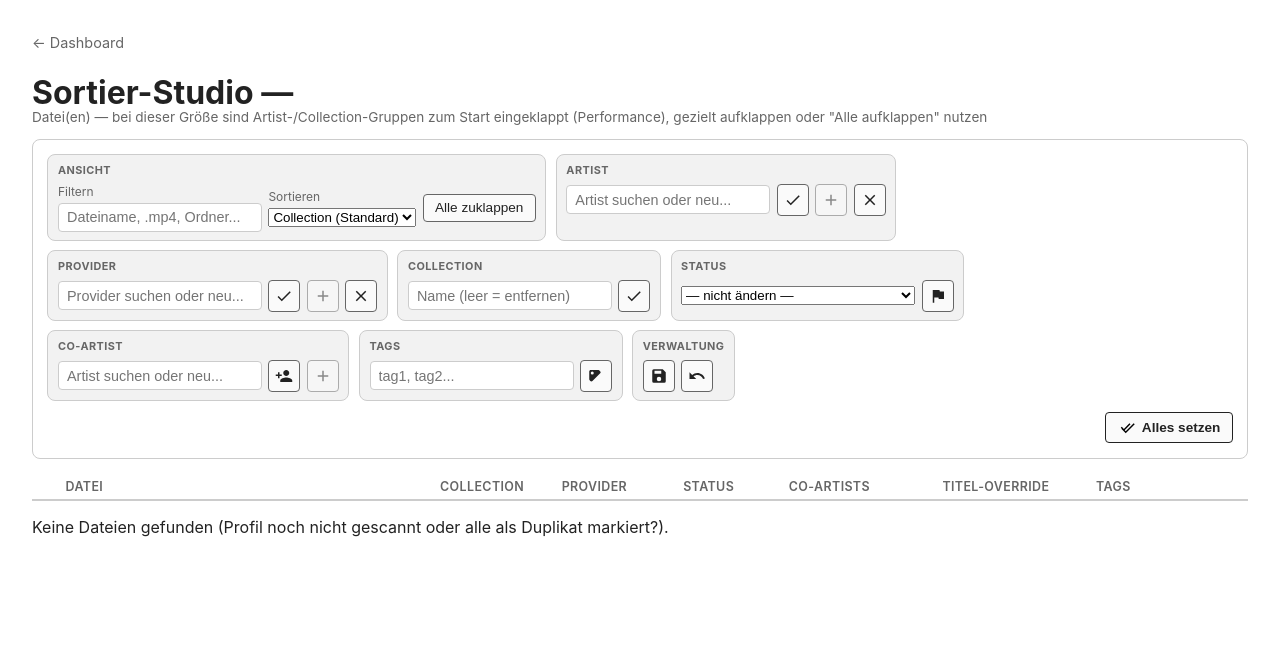
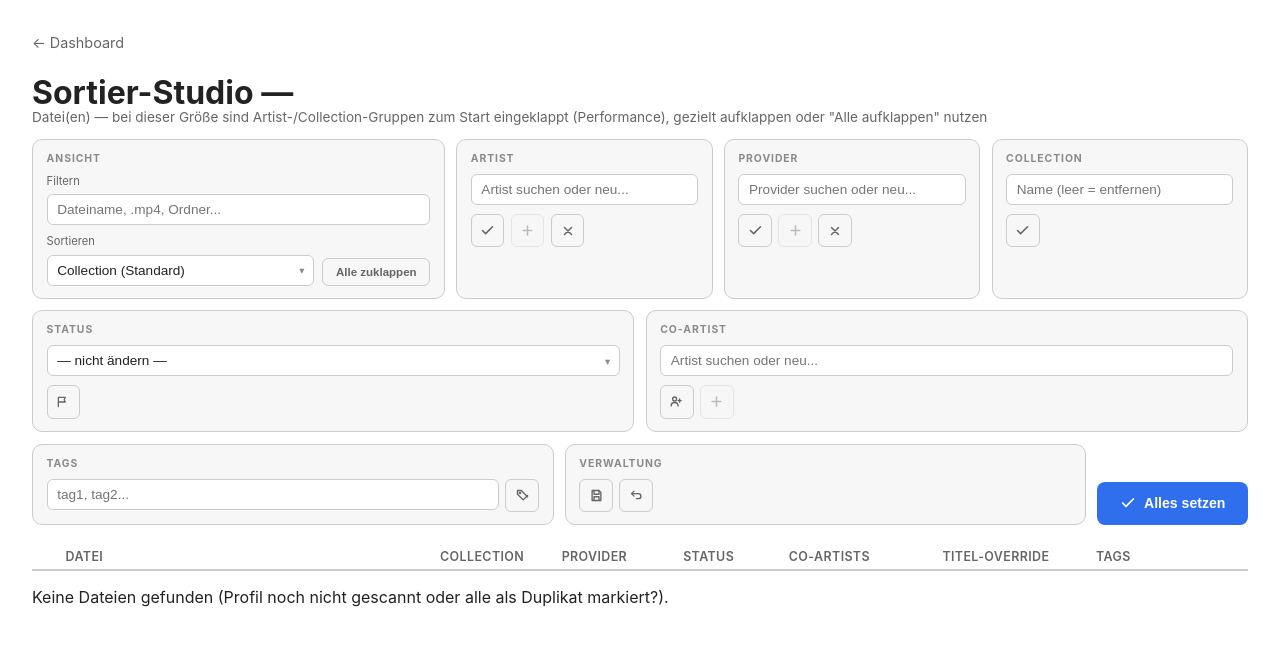
Before and after one commit to BBBensn/AFSS-Tool, a Flask app: template afss/sort_web/templates/sort_index.html in a window 1280 px wide. Shown: the top 646 px of the page. Run offline with Flask 3, Linux system fonts and the light colour scheme; the template is opened without the code that fills it, so the values that code supplies are empty.

Commit message:
v1.13.0: blueprint-wide error safety net, toolbox redesign from design spec
The v1.12.0 try/excepts cover the action logic but not a failure in
_render_page() itself (e.g. after a successful mutation) - add a
blueprint-wide errorhandler so nothing in /sort/* can still fall through
to a bare 500. /search now fails soft to an empty JSON list instead of an
HTML error page. Stress-tested against ~16k synthetic items across 4
profiles with unicode, quotes/commas in titles and collection names, newly
created entities, and JSON-only artists - no reproducible crash found.

Toolbox rebuilt from a design mockup the user provided: two-row layout
(main filters, then Tags/Verwaltung + a prominent "Alles setzen" sharing a
row), consistent stroke-icon set replacing the filled Material icons,
input fields stacked above their icon buttons, custom select chevrons.

```diff
--- a/afss/sort_web/templates/sort_index.html
+++ b/afss/sort_web/templates/sort_index.html
@@ -10,6 +10,10 @@
     --th-bg: #f2f2f2; --btn-bg: #fafafa; --btn-hover: #eeeeee;
     --flash-ok-bg: #e6f6e6; --flash-ok-border: #99cc99;
     --flash-error-bg: #fdecea; --flash-error-border: #ee9999;
+    --card-bg: #f7f7f8; --input-bg: #ffffff; --border-hover: #b3b3b3; --text-faint: #8a8a8a;
+    --accent: #2f6fed; --accent-soft: rgba(47,111,237,0.12); --accent-border: rgba(47,111,237,0.5);
+    --danger: #cc3333; --danger-soft: rgba(204,51,51,0.1); --danger-border: rgba(204,51,51,0.5);
+    --accent-contrast: #ffffff;
   }
   @media (prefers-color-scheme: dark) {
     :root {
@@ -17,6 +21,10 @@
       --th-bg: #2a2a2c; --btn-bg: #2f2f31; --btn-hover: #3a3a3c;
       --flash-ok-bg: #123320; --flash-ok-border: #2e7d4f;
       --flash-error-bg: #3a1f1f; --flash-error-border: #a94442;
+      --card-bg: #262628; --input-bg: #18181a; --border-hover: #55555a; --text-faint: #7d7d80;
+      --accent: #5b9dff; --accent-soft: rgba(91,157,255,0.16); --accent-border: rgba(91,157,255,0.55);
+      --danger: #ff6b6b; --danger-soft: rgba(255,107,107,0.14); --danger-border: rgba(255,107,107,0.55);
+      --accent-contrast: #10151f;
     }
   }
   * { box-sizing: border-box; }
@@ -29,34 +37,50 @@
   .flash-error { background: var(--flash-error-bg); border: 1px solid var(--flash-error-border); }
 
   .toolbar {
-    position: sticky; top: 0; background: var(--bg); border: 1px solid var(--border); border-radius: 8px;
-    padding: 0.9rem; margin-bottom: 1rem; display: flex; flex-direction: column; gap: 0.7rem; z-index: 5;
+    position: sticky; top: 0; background: var(--bg); padding-bottom: 0.6rem; margin-bottom: 0.6rem;
+    display: flex; flex-direction: column; gap: 0.75rem; z-index: 5;
   }
-  .tool-groups { display: flex; flex-wrap: wrap; gap: 0.6rem; align-items: stretch; }
+  .tool-groups, .tool-groups-bottom-left { display: flex; flex-wrap: wrap; gap: 0.7rem; align-items: stretch; }
+  .tool-groups-bottom { display: flex; flex-wrap: wrap; gap: 0.7rem; justify-content: space-between; align-items: flex-end; }
+  .tool-groups-bottom-left { flex: 1 1 auto; }
   .tool-group {
-    display: flex; flex-direction: column; gap: 0.4rem; border: 1px solid var(--border); border-radius: 8px;
-    background: var(--th-bg); padding: 0.5rem 0.6rem;
+    display: flex; flex-direction: column; gap: 0.55rem; border: 1px solid var(--border); border-radius: 10px;
+    background: var(--card-bg); padding: 0.75rem 0.85rem; flex: 1 1 220px; min-width: 0;
   }
-  .tool-group-label { font-size: 0.68rem; text-transform: uppercase; letter-spacing: 0.04em; color: var(--muted); font-weight: 700; }
-  .tool-group-row { display: flex; flex-wrap: wrap; gap: 0.4rem; align-items: center; }
-  .toolbar .field { display: flex; flex-direction: column; gap: 0.25rem; position: relative; }
-  .toolbar label { font-size: 0.75rem; color: var(--muted); }
-  .checkbox-pill { display: flex; align-items: center; gap: 0.3rem; font-size: 0.82rem; color: var(--fg);
-    border: 1px solid var(--border); border-radius: 999px; padding: 0.15rem 0.55rem; background: var(--bg); }
-  input[type=text] { padding: 0.35rem 0.5rem; background: var(--bg); color: var(--fg); border: 1px solid var(--border);
-    border-radius: 4px; font-size: 0.9rem; }
-  button { padding: 0.35rem 0.7rem; cursor: pointer; border: 1px solid var(--muted); border-radius: 4px;
-    background: var(--btn-bg); color: var(--fg); font-size: 0.85rem; }
-  button:hover { background: var(--btn-hover); }
-  button:disabled { opacity: 0.5; cursor: default; }
-  .text-btn { white-space: nowrap; }
-  .icon-btn { display: inline-flex; align-items: center; justify-content: center; width: 2rem; height: 2rem;
-    padding: 0; flex: none; }
-  .icon-btn svg { fill: currentColor; }
-  .icon-btn-create:not(:disabled):hover { background: var(--flash-ok-bg); border-color: var(--flash-ok-border); }
-  .icon-btn-danger:not(:disabled):hover { background: var(--flash-error-bg); border-color: var(--flash-error-border); }
+  .tool-group-wide { flex: 2 1 340px; }
+  .tool-group-label { font-size: 0.65rem; text-transform: uppercase; letter-spacing: 0.09em; color: var(--text-faint); font-weight: 700; }
+  .tool-sublabel { font-size: 0.7rem; color: var(--muted); margin-bottom: 0.15rem; }
+  .tool-field-row { display: flex; flex-direction: column; gap: 0.25rem; position: relative; }
+  .tool-inner-row { display: flex; gap: 0.5rem; align-items: flex-end; }
+  .tool-inner-row .tool-field-row { flex: 1; min-width: 0; }
+  .btn-row { display: flex; flex-wrap: wrap; gap: 0.4rem; }
+  .btn-row .tool-field-row { flex: 1; min-width: 0; position: relative; }
+  .checkbox-pill { display: flex; align-items: center; gap: 0.35rem; font-size: 0.78rem; color: var(--fg);
+    font-family: ui-monospace, SFMono-Regular, Menlo, Consolas, monospace;
+    border: 1px solid var(--border); border-radius: 999px; padding: 0.25rem 0.6rem 0.25rem 0.5rem; background: var(--input-bg); }
+  .checkbox-pill input[type=checkbox] { accent-color: var(--accent); width: 13px; height: 13px; cursor: pointer; }
+  .checkbox-pill.checked { background: var(--accent-soft); border-color: var(--accent-border); }
+  .chip-row { display: flex; flex-wrap: wrap; gap: 0.35rem; }
+  input[type=text] { width: 100%; padding: 0.45rem 0.6rem; background: var(--input-bg); color: var(--fg); border: 1px solid var(--border);
+    border-radius: 6px; font-size: 0.85rem; outline: none; }
+  .select-wrap { position: relative; display: flex; }
+  select { appearance: none; -webkit-appearance: none; width: 100%; padding: 0.45rem 1.7rem 0.45rem 0.6rem;
+    background: var(--input-bg); color: var(--fg); border: 1px solid var(--border); border-radius: 6px; font-size: 0.85rem; outline: none; }
+  .select-chevron { position: absolute; right: 0.6rem; top: 50%; transform: translateY(-50%); font-size: 0.65rem;
+    color: var(--text-faint); pointer-events: none; }
+  button { padding: 0.35rem 0.7rem; cursor: pointer; border: 1px solid var(--border); border-radius: 6px;
+    background: transparent; color: var(--fg); font-size: 0.85rem; }
+  button:disabled { opacity: 0.4; cursor: default; }
+  .ghost-btn { padding: 0.45rem 0.8rem; color: var(--muted); font-size: 0.72rem; font-weight: 600; white-space: nowrap; }
+  .ghost-btn:hover { background: var(--input-bg); color: var(--fg); border-color: var(--border-hover); }
+  .icon-btn { display: inline-flex; align-items: center; justify-content: center; width: 2.1rem; height: 2.1rem;
+    padding: 0; flex: none; color: var(--muted); }
+  .icon-btn:not(:disabled):hover { color: var(--accent); border-color: var(--accent-border); background: var(--accent-soft); }
+  .icon-btn-danger:not(:disabled):hover { color: var(--danger); border-color: var(--danger-border); background: var(--danger-soft); }
   .toolbar-footer { display: flex; justify-content: flex-end; }
-  .primary-btn { display: inline-flex; align-items: center; gap: 0.4rem; font-weight: 700; border-color: var(--fg); }
+  .primary-btn { display: inline-flex; align-items: center; gap: 0.5rem; padding: 0.8rem 1.35rem; border-radius: 8px;
+    border: 1px solid transparent; background: var(--accent); color: var(--accent-contrast); font-weight: 700; font-size: 0.88rem; white-space: nowrap; }
+  .primary-btn:hover { filter: brightness(1.08); }
   .search-results { position: absolute; top: 100%; left: 0; right: 0; background: var(--bg); border: 1px solid var(--border);
     border-radius: 4px; max-height: 10rem; overflow-y: auto; display: none; z-index: 10; }
   .search-results div { padding: 0.3rem 0.5rem; cursor: pointer; }
@@ -91,27 +115,25 @@
 </style>
 </head>
 <body>
-{% macro icon(name) -%}
+{% macro icon(name, size=15) -%}
 {%- if name == 'check' -%}
-<svg viewBox="0 0 24 24" width="18" height="18" aria-hidden="true"><path d="M9 16.2 4.8 12l-1.4 1.4L9 19 21 7l-1.4-1.4z"/></svg>
+<svg width="{{ size }}" height="{{ size }}" viewBox="0 0 24 24" fill="none" stroke="currentColor" stroke-width="2.5" stroke-linecap="round" stroke-linejoin="round" aria-hidden="true"><path d="M4 12l5 5L20 6"/></svg>
 {%- elif name == 'add' -%}
-<svg viewBox="0 0 24 24" width="18" height="18" aria-hidden="true"><path d="M19 13h-6v6h-2v-6H5v-2h6V5h2v6h6z"/></svg>
+<svg width="{{ size }}" height="{{ size }}" viewBox="0 0 24 24" fill="none" stroke="currentColor" stroke-width="2.5" stroke-linecap="round" stroke-linejoin="round" aria-hidden="true"><path d="M12 5v14M5 12h14"/></svg>
 {%- elif name == 'close' -%}
-<svg viewBox="0 0 24 24" width="18" height="18" aria-hidden="true"><path d="M19 6.4 17.6 5 12 10.6 6.4 5 5 6.4 10.6 12 5 17.6 6.4 19 12 13.4 17.6 19 19 17.6 13.4 12z"/></svg>
+<svg width="14" height="14" viewBox="0 0 24 24" fill="none" stroke="currentColor" stroke-width="2.5" stroke-linecap="round" stroke-linejoin="round" aria-hidden="true"><path d="M6 6l12 12M18 6L6 18"/></svg>
 {%- elif name == 'undo' -%}
-<svg viewBox="0 0 24 24" width="18" height="18" aria-hidden="true"><path d="M12.5 8c-2.65 0-5.05.99-6.9 2.6L2 7v9h9l-3.62-3.62c1.39-1.16 3.16-1.88 5.12-1.88 3.54 0 6.55 2.31 7.6 5.5l2.37-.78C21.08 11.03 17.15 8 12.5 8z"/></svg>
+<svg width="{{ size }}" height="{{ size }}" viewBox="0 0 24 24" fill="none" stroke="currentColor" stroke-width="2.2" stroke-linecap="round" stroke-linejoin="round" aria-hidden="true"><path d="M4 9h11a4 4 0 010 8h-3M4 9l4-4M4 9l4 4"/></svg>
 {%- elif name == 'flag' -%}
-<svg viewBox="0 0 24 24" width="18" height="18" aria-hidden="true"><path d="M14.4 6 14 4H5v17h2v-7h5.6l.4 2h7V6z"/></svg>
+<svg width="14" height="14" viewBox="0 0 24 24" fill="none" stroke="currentColor" stroke-width="2.2" stroke-linecap="round" stroke-linejoin="round" aria-hidden="true"><path d="M4 4v16M4 4h12l-2 4 2 4H4"/></svg>
 {%- elif name == 'person_add' -%}
-<svg viewBox="0 0 24 24" width="18" height="18" aria-hidden="true"><path d="M15 12c2.21 0 4-1.79 4-4s-1.79-4-4-4-4 1.79-4 4 1.79 4 4 4zM6 10V7H4v3H1v2h3v3h2v-3h3v-2H6zm9 4c-2.67 0-8 1.34-8 4v2h16v-2c0-2.66-5.33-4-8-4z"/></svg>
+<svg width="{{ size }}" height="{{ size }}" viewBox="0 0 24 24" fill="none" stroke="currentColor" stroke-width="2.2" stroke-linecap="round" stroke-linejoin="round" aria-hidden="true"><circle cx="9" cy="8" r="3.2"/><path d="M3.5 19c0-3.3 2.5-5.5 5.5-5.5s5.5 2.2 5.5 5.5M17 8v5M14.5 10.5h5"/></svg>
 {%- elif name == 'sell' -%}
-<svg viewBox="0 0 24 24" width="18" height="18" aria-hidden="true"><path d="m17.63 5.84-.83-.84A2 2 0 0 0 15.36 4H5c-1.1 0-2 .9-2 2v10.36c0 .53.21 1.04.59 1.41l.84.84c.78.78 2.05.78 2.83 0l10.36-10.36c.79-.78.79-2.04.01-2.41zM7 10a2 2 0 1 1 0-4 2 2 0 0 1 0 4z"/></svg>
+<svg width="{{ size }}" height="{{ size }}" viewBox="0 0 24 24" fill="none" stroke="currentColor" stroke-width="2.2" stroke-linecap="round" stroke-linejoin="round" aria-hidden="true"><path d="M20 12l-7 7-9-9V4h6l10 10z"/><circle cx="8" cy="8" r="1" fill="currentColor"/></svg>
 {%- elif name == 'save' -%}
-<svg viewBox="0 0 24 24" width="18" height="18" aria-hidden="true"><path d="M17 3H5a2 2 0 0 0-2 2v14a2 2 0 0 0 2 2h14a2 2 0 0 0 2-2V7zm-5 16a3 3 0 1 1 0-6 3 3 0 0 1 0 6zm3-10H6V5h9z"/></svg>
-{%- elif name == 'call_split' -%}
-<svg viewBox="0 0 24 24" width="18" height="18" aria-hidden="true"><path d="M14 4l2.29 2.29-2.88 2.88 1.42 1.42 2.88-2.88L20 10V4zM10 4H4v6l2.29-2.29 4.71 4.7V20h2v-8.41l-5.29-5.3z"/></svg>
+<svg width="{{ size }}" height="{{ size }}" viewBox="0 0 24 24" fill="none" stroke="currentColor" stroke-width="2.2" stroke-linecap="round" stroke-linejoin="round" aria-hidden="true"><path d="M5 4h11l3 3v13H5z"/><path d="M8 4v6h8V4M8 20v-6h8v6"/></svg>
 {%- elif name == 'done_all' -%}
-<svg viewBox="0 0 24 24" width="18" height="18" aria-hidden="true"><path d="M18 7l-1.41-1.41L9.17 13.17l-2.76-2.76-1.41 1.41L9.17 16zm4.24-1.41L11.66 16.17 7.48 12l-1.41 1.41L11.66 19l12-12z"/></svg>
+<svg width="16" height="16" viewBox="0 0 24 24" fill="none" stroke="currentColor" stroke-width="2.6" stroke-linecap="round" stroke-linejoin="round" aria-hidden="true"><path d="M4 12l5 5L20 6"/></svg>
 {%- endif -%}
 {%- endmacro %}
 <div class="top-nav"><a href="/">← Dashboard</a></div>
@@ -133,28 +155,31 @@
   <div class="toolbar">
     <div class="tool-groups">
 
-      <div class="tool-group">
+      <div class="tool-group tool-group-wide">
         <div class="tool-group-label">Ansicht</div>
-        <div class="tool-group-row">
-          <div class="field">
-            <label for="filter-input">Filtern</label>
+        <div class="tool-field-row">
+          <div class="tool-sublabel">Filtern</div>
           <input type="text" id="filter-input" placeholder="Dateiname, .mp4, Ordner...">
         </div>
-          <div class="field">
-            <label for="sort-select">Sortieren</label>
+        <div class="tool-inner-row">
+          <div class="tool-field-row">
+            <div class="tool-sublabel">Sortieren</div>
+            <div class="select-wrap">
               <select id="sort-select">
                 <option value="collection" {{ "selected" if sort_by == "collection" }}>Collection (Standard)</option>
                 <option value="filename" {{ "selected" if sort_by == "filename" }}>Dateiname</option>
                 <option value="ext" {{ "selected" if sort_by == "ext" }}>Dateityp</option>
                 <option value="folder" {{ "selected" if sort_by == "folder" }}>Ursprungsordner</option>
               </select>
+              <span class="select-chevron">▾</span>
             </div>
-          <button type="button" id="toggle-all-btn" class="text-btn">Alle zuklappen</button>
+          </div>
+          <button type="button" id="toggle-all-btn" class="ghost-btn">Alle zuklappen</button>
         </div>
         {% if profile_id == "all" and present_profiles|length > 1 %}
-        <div class="tool-group-row">
+        <div class="chip-row">
           {% for p in present_profiles %}
-          <label class="checkbox-pill"><input type="checkbox" class="profile-filter-box" value="{{ p }}" checked> {{ p }}</label>
+          <label class="checkbox-pill checked"><input type="checkbox" class="profile-filter-box" value="{{ p }}" checked> {{ p }}</label>
           {% endfor %}
         </div>
         {% endif %}
@@ -162,15 +187,15 @@
 
       <div class="tool-group">
         <div class="tool-group-label">Artist</div>
-        <div class="tool-group-row">
-          <div class="field">
+        <div class="tool-field-row">
           <input type="text" id="artist-search" name="artist_search_text" autocomplete="off" placeholder="Artist suchen oder neu...">
           <input type="hidden" name="artist_target_id" id="artist-target-id">
           <div class="search-results" id="artist-results"></div>
         </div>
+        <div class="btn-row">
           <button type="submit" class="icon-btn" name="action" value="set_artist"
                   formaction="{{ url_for('sort.bulk', profile_id=profile_id) }}" title="Artist setzen">{{ icon('check') }}</button>
-          <button type="submit" class="icon-btn icon-btn-create" name="action" value="create_and_set_artist" id="artist-create-btn" disabled
+          <button type="submit" class="icon-btn" name="action" value="create_and_set_artist" id="artist-create-btn" disabled
                   formaction="{{ url_for('sort.bulk', profile_id=profile_id) }}"
                   onclick="return confirm('Neuen Artist anlegen und der Auswahl zuweisen?');"
                   title="Neu anlegen &amp; setzen (kein Treffer bei der Suche? legt den eingegebenen Namen neu an)">{{ icon('add') }}</button>
@@ -182,15 +207,15 @@
 
       <div class="tool-group">
         <div class="tool-group-label">Provider</div>
-        <div class="tool-group-row">
-          <div class="field">
+        <div class="tool-field-row">
           <input type="text" id="provider-search" name="provider_search_text" autocomplete="off" placeholder="Provider suchen oder neu...">
           <input type="hidden" name="provider_target_id" id="provider-target-id">
           <div class="search-results" id="provider-results"></div>
         </div>
+        <div class="btn-row">
           <button type="submit" class="icon-btn" name="action" value="set_provider"
                   formaction="{{ url_for('sort.bulk', profile_id=profile_id) }}" title="Provider setzen">{{ icon('check') }}</button>
-          <button type="submit" class="icon-btn icon-btn-create" name="action" value="create_and_set_provider" id="provider-create-btn" disabled
+          <button type="submit" class="icon-btn" name="action" value="create_and_set_provider" id="provider-create-btn" disabled
                   formaction="{{ url_for('sort.bulk', profile_id=profile_id) }}"
                   onclick="return confirm('Neuen Provider anlegen und der Auswahl zuweisen?');"
                   title="Neu anlegen &amp; setzen (kein Treffer bei der Suche? legt den eingegebenen Namen neu an)">{{ icon('add') }}</button>
@@ -202,10 +227,10 @@
 
       <div class="tool-group">
         <div class="tool-group-label">Collection</div>
-        <div class="tool-group-row">
-          <div class="field">
+        <div class="tool-field-row">
           <input type="text" id="collection-input" name="collection_name" placeholder="Name (leer = entfernen)">
         </div>
+        <div class="btn-row">
           <button type="submit" class="icon-btn" name="action" value="set_collection"
                   formaction="{{ url_for('sort.bulk', profile_id=profile_id) }}" title="Collection setzen">{{ icon('check') }}</button>
         </div>
@@ -213,15 +238,16 @@
 
       <div class="tool-group">
         <div class="tool-group-label">Status</div>
-        <div class="tool-group-row">
-          <div class="field">
+        <div class="select-wrap">
           <select id="status-select" name="item_status">
             <option value="" selected>— nicht ändern —</option>
             <option value="active">Aktiv (normal)</option>
             <option value="trash">Papierkorb (bei plan/apply ignoriert)</option>
             <option value="extra">Extra (behalten, nicht einsortieren)</option>
           </select>
+          <span class="select-chevron">▾</span>
         </div>
+        <div class="btn-row">
           <button type="submit" class="icon-btn" name="action" value="set_status"
                   formaction="{{ url_for('sort.bulk', profile_id=profile_id) }}" title="Status setzen">{{ icon('flag') }}</button>
         </div>
@@ -229,25 +255,29 @@
 
       <div class="tool-group">
         <div class="tool-group-label">Co-Artist</div>
-        <div class="tool-group-row">
-          <div class="field">
+        <div class="tool-field-row">
           <input type="text" id="co-artist-search" name="co_artist_search_text" autocomplete="off" placeholder="Artist suchen oder neu...">
           <input type="hidden" name="co_artist_target_id" id="co-artist-target-id">
           <div class="search-results" id="co-artist-results"></div>
         </div>
+        <div class="btn-row">
           <button type="submit" class="icon-btn" name="action" value="add_co_artist"
                   formaction="{{ url_for('sort.bulk', profile_id=profile_id) }}" title="Co-Artist hinzufügen">{{ icon('person_add') }}</button>
-          <button type="submit" class="icon-btn icon-btn-create" name="action" value="create_and_add_co_artist" id="co-artist-create-btn" disabled
+          <button type="submit" class="icon-btn" name="action" value="create_and_add_co_artist" id="co-artist-create-btn" disabled
                   formaction="{{ url_for('sort.bulk', profile_id=profile_id) }}"
                   onclick="return confirm('Neuen Artist anlegen und als Co-Artist ergänzen?');"
                   title="Neu anlegen &amp; hinzufügen (kein Treffer bei der Suche? legt den eingegebenen Namen neu an)">{{ icon('add') }}</button>
         </div>
       </div>
 
+    </div>
+
+    <div class="tool-groups-bottom">
+      <div class="tool-groups-bottom-left">
         <div class="tool-group">
           <div class="tool-group-label">Tags</div>
-        <div class="tool-group-row">
-          <div class="field">
+          <div class="btn-row">
+            <div class="tool-field-row">
               <input type="text" id="new-tags-input" name="new_tags" placeholder="tag1, tag2...">
             </div>
             <button type="submit" class="icon-btn" name="action" value="add_tags"
@@ -257,7 +287,7 @@
 
         <div class="tool-group">
           <div class="tool-group-label">Verwaltung</div>
-        <div class="tool-group-row">
+          <div class="btn-row">
             <button type="submit" class="icon-btn" formaction="{{ url_for('sort.details', profile_id=profile_id) }}"
                     title="Titel &amp; Tags speichern">{{ icon('save') }}</button>
             <button type="submit" class="icon-btn" name="action" value="clear_override"
@@ -266,10 +296,8 @@
                     title="Override aufheben (nächster Resolve-Lauf berechnet wieder automatisch)">{{ icon('undo') }}</button>
           </div>
         </div>
-
       </div>
 
-    <div class="toolbar-footer">
       <button type="submit" name="action" value="apply_all" id="apply-all-btn" class="primary-btn"
               formaction="{{ url_for('sort.bulk', profile_id=profile_id) }}"
               onclick="return confirm('Alle ausgefüllten Felder auf die Auswahl anwenden?');"
@@ -546,7 +574,10 @@ function initPage() {
     });
   }
   document.querySelectorAll('.profile-filter-box').forEach(function (box) {
-    box.addEventListener('change', applyFilters);
+    box.addEventListener('change', function () {
+      box.closest('.checkbox-pill').classList.toggle('checked', box.checked);
+      applyFilters();
+    });
   });
 
   const sortSelect = document.getElementById('sort-select');
--- a/pyproject.toml
+++ b/pyproject.toml
@@ -1,6 +1,6 @@
 [project]
 name = "afss"
-version = "1.12.0"
+version = "1.13.0"
 description = "AFSS media consolidation CLI"
 requires-python = ">=3.10"
 dependencies = [
```
Also changed, not shown: CLAUDE.md (+5 -2 lines), afss/sort_web/app.py (+20 -1 lines), docs/AFSS-Tool.md (+2 -1 lines), docs/changelogs/AFSS-Tool-Changelog-v1.13.0-2026-09-12-0900-ErrorSafetyNetAndToolboxRedesign.md (added, +32 -0 lines). Lines whose indentation alone changed are shown as unchanged.
